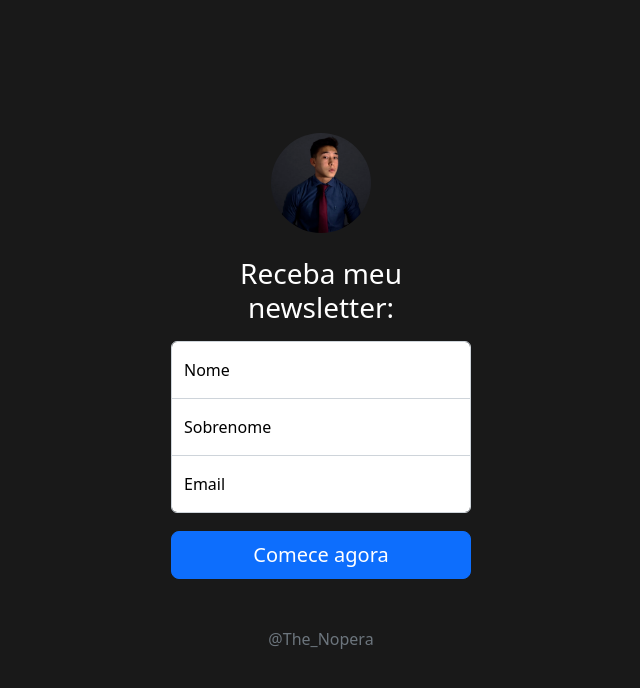
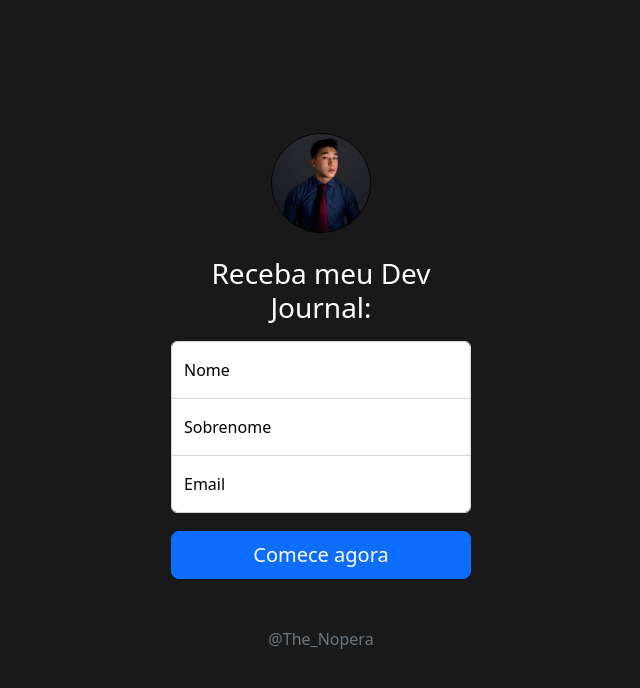
Before and after one commit to TheNopera/NewsLetter, a website: page signUp.html in a window 1280 px wide. Shown: the whole page, without its empty margins (319-959 px from the left). Drawn offline with nearby package versions, Linux system fonts and the light colour scheme.

Commit message:
Minor design adjustments

```diff
--- a/public/css/signup.css
+++ b/public/css/signup.css
@@ -12,9 +12,18 @@ body {
   background-color: #191919;
 }
 
-img{
+.pfp{
   border-radius: 100%;
+  border: 1px solid  black ;
+  transform: scale(1);
+  transition: 1s;
 }
+
+.pfp:hover{
+  transform: scale(1.1);
+  transition: 1s;
+}
+
 
 .form-signin {
   max-width: 330px;
@@ -50,6 +59,7 @@ img{
   border-bottom-left-radius: 0;
 }
 
+
 /* Sucess page */
 
 .box{
--- a/signUp.html
+++ b/signUp.html
@@ -14,8 +14,8 @@
 
     <main class="form-signin w-100 m-auto">
         <form action="/" method="post">
-            <img class="mb-4" src="/images/me.png" alt="" width="100" height="100">
-            <h1 class="h3 mb-3 fw-normal">Receba meu newsletter:</h1>
+            <a href="https://github.com/TheNopera"><img class="mb-4 pfp" src="/images/me.png" alt="" width="100"></a>
+            <h1 class="h3 mb-3 fw-normal">Receba meu Dev Journal:</h1>
 
             <div class="form-floating">
                 <input type="text" class="form-control" id="floatingName" placeholder="Nome" name="nome">
```
